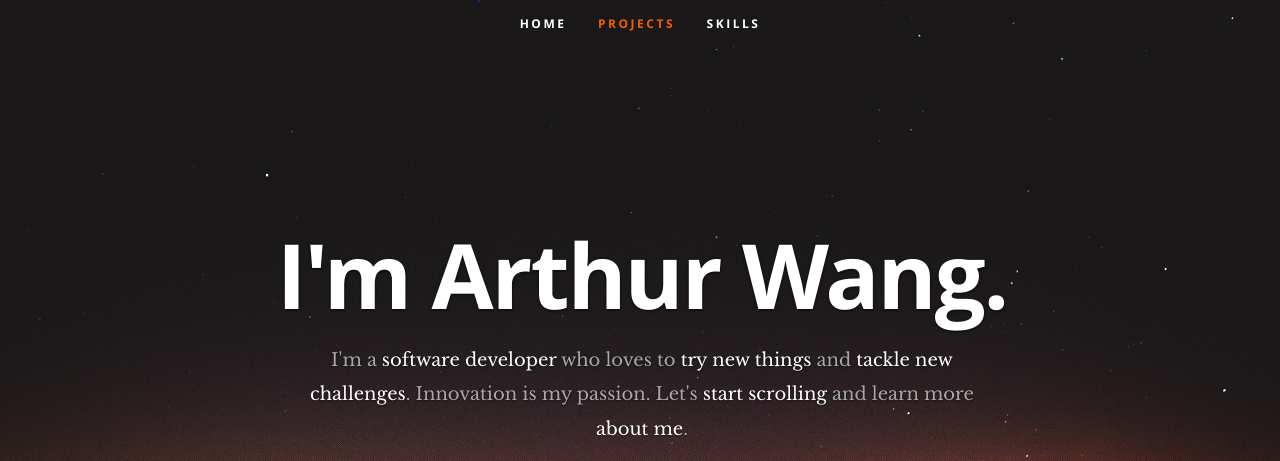
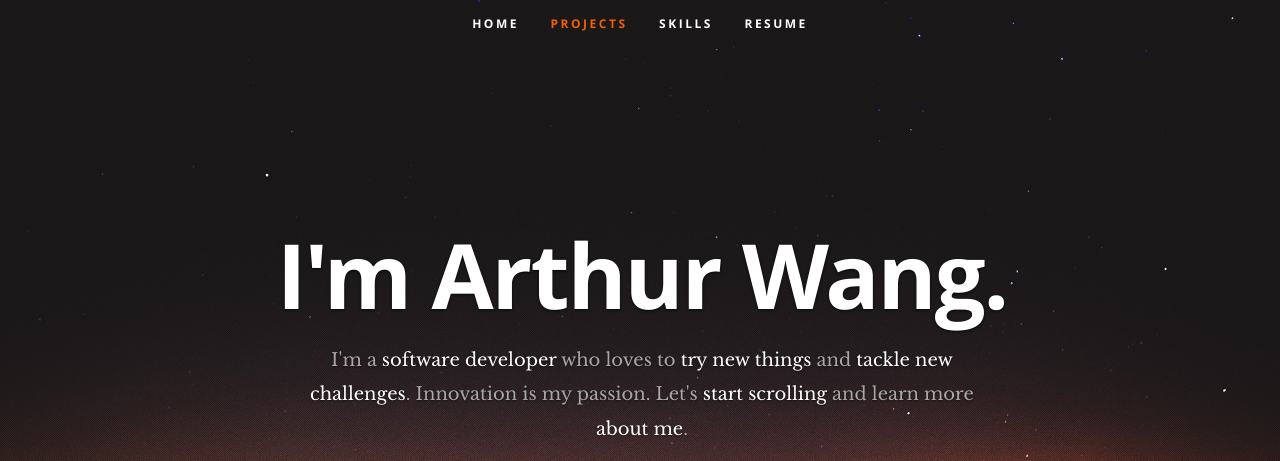
Before and after one commit to StarryNightWZC/starrynightwzc.github.io, a plain HTML site: page index.html in a window 1280 px wide. Shown: the top 461 px of the page. Drawn offline with nearby package versions, Linux system fonts and the light colour scheme.

Commit message:
add resume

```diff
--- a/index.html
+++ b/index.html
@@ -47,7 +47,8 @@
          <ul id="nav" class="nav">
             <li class="current"><a class="smoothscroll" href="#home">Home</a></li>
             <li><a class="smoothscroll" href="#portfolio">Projects</a></li>
-	         <li><a class="smoothscroll" href="#resume">Skills</a></li>
+            <li><a class="smoothscroll" href="#resume">Skills</a></li>
+            <li><a href="images/skills/ArthurWang_Resume.pdf">Resume</a></li>
          </ul> <!-- end #nav -->
 
       </nav> <!-- end #nav-wrap -->
```
Also changed, not shown: 1 other file.
